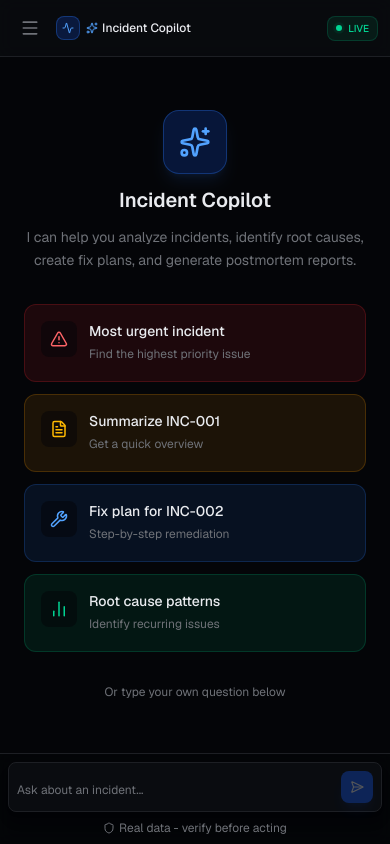
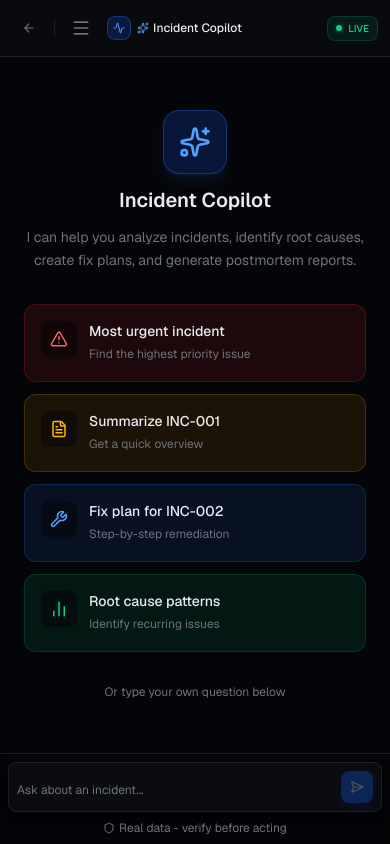
Before and after one commit to rbrockk/failures_, a Next.js app: page /copilot in a window 390 px wide. Built offline with nearby package versions, Linux system fonts and the light colour scheme.

Commit message:
feat: add back button to Copilot header
Add back button with icon and text on desktop, icon only on mobile.

Co-authored-by: Roberto Flores <125932030+rbrockk@users.noreply.github.com>

```diff
--- a/app/copilot/page.tsx
+++ b/app/copilot/page.tsx
@@ -4,7 +4,7 @@ import { useState } from "react"
 import type { Metadata } from "next"
 import { IncidentSidebar } from "@/components/copilot/incident-sidebar"
 import { CopilotChat } from "@/components/copilot/copilot-chat"
-import { Activity, ChevronRight, Sparkles, Menu, X } from "lucide-react"
+import { Activity, ChevronRight, Sparkles, Menu, X, ArrowLeft } from "lucide-react"
 import Link from "next/link"
 import { INCIDENTS } from "@/lib/incidents/data"
 import { cn } from "@/lib/utils"
@@ -25,6 +25,18 @@ export default function CopilotPage() {
 
       {/* Top nav */}
       <header className="flex items-center gap-2 sm:gap-3 px-3 sm:px-5 py-2.5 sm:py-3 border-b border-border bg-card/80 backdrop-blur-sm shrink-0 z-30">
+        {/* Back to dashboard */}
+        <Link
+          href="/"
+          className="flex items-center gap-1.5 px-2.5 py-1.5 rounded-lg text-muted-foreground hover:text-foreground hover:bg-accent transition-colors text-xs sm:text-sm font-medium shrink-0"
+          aria-label="Back to incidents"
+        >
+          <ArrowLeft className="w-3.5 sm:w-4 h-3.5 sm:h-4" />
+          <span className="hidden sm:inline">Incidents</span>
+        </Link>
+
+        <div className="w-px h-4 bg-border shrink-0" />
+
         {/* Mobile menu toggle */}
         <button
           onClick={() => setSidebarOpen(!sidebarOpen)}
```
